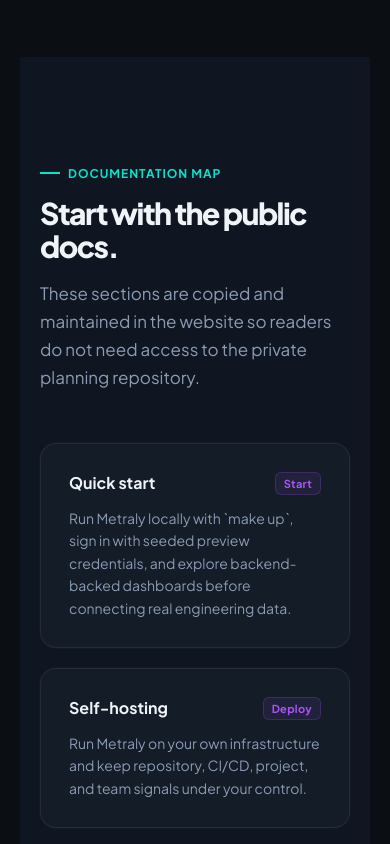
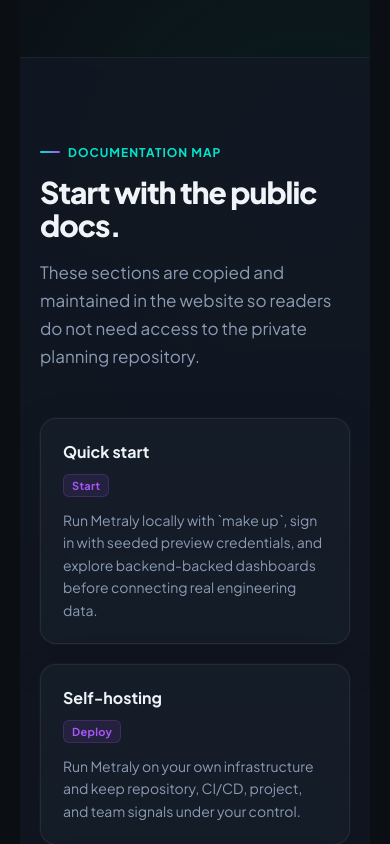
Before and after one commit to getmetraly/website, a Next.js app: page /docs in a window 390 px wide. Shown: the part 1620-2464 px from the top of the page. Built offline with nearby package versions, Linux system fonts and the light colour scheme.

Commit message:
style: add motion hover glow and responsive polish

```diff
--- a/components/ui/primitives.module.css
+++ b/components/ui/primitives.module.css
@@ -1,5 +1,8 @@
 .page {
-  background: var(--bg-base);
+  background:
+    radial-gradient(circle at 20% 0%, color-mix(in srgb, var(--purple) 8%, transparent), transparent 28rem),
+    radial-gradient(circle at 82% 12%, color-mix(in srgb, var(--cyan) 7%, transparent), transparent 24rem),
+    var(--bg-base);
   color: var(--text-primary);
 }
 
@@ -27,17 +30,21 @@
 .section {
   max-width: 1200px;
   margin: 0 auto;
-  padding: 100px 32px;
+  padding: 96px 32px;
+  position: relative;
 }
 
 .sectionSmall {
   max-width: 980px;
   margin: 0 auto;
-  padding: 90px 32px;
+  padding: 88px 32px;
+  position: relative;
 }
 
 .surface {
-  background: color-mix(in srgb, var(--bg-surface) 92%, transparent);
+  background:
+    linear-gradient(180deg, color-mix(in srgb, var(--bg-surface) 88%, transparent), color-mix(in srgb, var(--bg-surface) 96%, transparent));
+  border-block: 1px solid color-mix(in srgb, var(--border) 70%, transparent);
 }
 
 .center {
@@ -47,7 +54,7 @@
 .split {
   display: grid;
   grid-template-columns: repeat(auto-fit, minmax(320px, 1fr));
-  gap: 56px;
+  gap: clamp(32px, 5vw, 56px);
   align-items: center;
 }
 
@@ -71,7 +78,8 @@
 }
 
 .header {
-  margin-bottom: 52px;
+  margin-bottom: 48px;
+  animation: fadeUp 0.5s ease both;
 }
 
 .center .header {
@@ -95,7 +103,8 @@
   content: "";
   width: 20px;
   height: 2px;
-  background: var(--cyan);
+  background: linear-gradient(90deg, var(--cyan), var(--purple));
+  border-radius: 999px;
 }
 
 .title {
@@ -114,29 +123,65 @@
 }
 
 .card {
-  background: color-mix(in srgb, var(--bg-card) 94%, transparent);
+  background:
+    linear-gradient(180deg, color-mix(in srgb, var(--bg-card) 96%, transparent), color-mix(in srgb, var(--bg-card) 88%, transparent));
   border: 1px solid var(--border);
   border-radius: var(--radius-lg);
   padding: 28px;
-  box-shadow: 0 0 0 1px color-mix(in srgb, var(--border) 35%, transparent);
+  box-shadow:
+    0 0 0 1px color-mix(in srgb, var(--border) 35%, transparent),
+    0 18px 52px rgba(0, 0, 0, 0.12);
   backdrop-filter: blur(14px);
+  position: relative;
+  overflow: hidden;
+  animation: fadeUp 0.55s ease both;
+}
+
+.card::before {
+  content: "";
+  position: absolute;
+  inset: 0;
+  background: radial-gradient(circle at 18% 0%, color-mix(in srgb, var(--cyan) 7%, transparent), transparent 42%);
+  opacity: 0;
+  pointer-events: none;
+  transition: opacity 0.24s ease;
 }
 
 .cardLink {
   display: block;
   text-decoration: none;
   color: inherit;
-  transition: border-color 0.2s ease, transform 0.2s ease, background 0.2s ease;
+  transition:
+    border-color 0.22s ease,
+    transform 0.22s ease,
+    background 0.22s ease,
+    box-shadow 0.22s ease;
 }
 
 .cardLink:hover {
-  transform: translateY(-2px);
-  border-color: var(--border-bright);
+  transform: translateY(-3px);
+  border-color: color-mix(in srgb, var(--cyan) 24%, var(--border-bright));
   background: color-mix(in srgb, var(--bg-card-hover) 94%, transparent);
+  box-shadow:
+    0 0 0 1px color-mix(in srgb, var(--cyan) 14%, transparent),
+    0 24px 70px rgba(0, 0, 0, 0.18);
+}
+
+.cardLink:hover::before {
+  opacity: 1;
+}
+
+.cardLink:focus-visible {
+  outline: 2px solid var(--cyan);
+  outline-offset: 4px;
 }
 
 .cardAccent {
   border-color: color-mix(in srgb, var(--purple) 26%, var(--border));
+}
+
+.cardAccent::before {
+  background: radial-gradient(circle at 18% 0%, color-mix(in srgb, var(--purple) 10%, transparent), transparent 42%);
 }
 
 .cardHead {
@@ -145,6 +190,8 @@
   justify-content: space-between;
   gap: 12px;
   margin-bottom: 12px;
+  position: relative;
+  z-index: 1;
 }
 
 .cardTitle {
@@ -157,6 +204,8 @@
   font-size: 14px;
   color: var(--text-secondary);
   line-height: 1.6;
+  position: relative;
+  z-index: 1;
 }
 
 .stack {
@@ -180,6 +229,7 @@
 
 .prose {
   color: var(--text-secondary);
+  animation: fadeUp 0.5s ease both;
 }
 
 .prose h1 {
@@ -199,6 +249,7 @@
   margin-top: 72px;
   margin-bottom: 18px;
   color: var(--text-primary);
+  scroll-margin-top: 88px;
 }
 
 .prose h3 {
@@ -242,15 +293,89 @@
   text-underline-offset: 3px;
 }
 
+.prose a:hover {
+  color: color-mix(in srgb, var(--cyan) 65%, white);
+}
+
 .note,
 .highlight {
   max-width: 820px;
   padding: 22px 24px;
   border-radius: var(--radius-lg);
   border: 1px solid color-mix(in srgb, var(--purple) 28%, var(--border));
-  background: color-mix(in srgb, var(--bg-card) 90%, transparent);
+  background:
+    linear-gradient(180deg, color-mix(in srgb, var(--bg-card) 92%, transparent), color-mix(in srgb, var(--bg-card) 86%, transparent));
   color: var(--text-secondary);
   margin: 28px 0;
+  box-shadow: 0 18px 52px rgba(0, 0, 0, 0.12);
+  animation: fadeUp 0.55s ease both;
+}
+
+.docsLayout {
+  display: grid;
+  grid-template-columns: minmax(180px, 220px) minmax(0, 1fr);
+  gap: 32px;
+  align-items: start;
+}
+
+.docsNav {
+  position: sticky;
+  top: 84px;
+  display: grid;
+  gap: 8px;
+  padding: 16px;
+  border: 1px solid var(--border);
+  border-radius: var(--radius-lg);
+  background: color-mix(in srgb, var(--bg-card) 88%, transparent);
+  backdrop-filter: blur(14px);
+}
+
+.docsNav a {
+  color: var(--text-secondary);
+  text-decoration: none;
+  font-size: 13px;
+  line-height: 1.4;
+  padding: 8px 10px;
+  border-radius: 8px;
+  transition: background 0.18s ease, color 0.18s ease;
+}
+
+.docsNav a:hover,
+.docsNav a:focus-visible {
+  color: var(--text-primary);
+  background: color-mix(in srgb, var(--purple) 12%, transparent);
+}
+
+@keyframes fadeUp {
+  from {
+    opacity: 0;
+    transform: translateY(10px);
+  }
+  to {
+    opacity: 1;
+    transform: translateY(0);
+  }
+}
+
+@media (max-width: 900px) {
+  .section {
+    padding-top: 78px;
+    padding-bottom: 78px;
+  }
+
+  .sectionSmall {
+    padding-top: 72px;
+    padding-bottom: 72px;
+  }
+
+  .docsLayout {
+    grid-template-columns: 1fr;
+  }
+
+  .docsNav {
+    position: static;
+    grid-template-columns: repeat(auto-fit, minmax(140px, 1fr));
+  }
 }
 
 @media (max-width: 700px) {
@@ -265,7 +390,42 @@
     padding-right: 20px;
   }
 
+  .card {
+    padding: 22px;
+  }
+
   .cardHead {
     align-items: flex-start;
+    flex-direction: column;
+  }
+
+  .grid2,
+  .grid3,
+  .grid4 {
+    grid-template-columns: 1fr;
+  }
+
+  .title {
+    letter-spacing: -1px;
   }
 }
+
+@media (prefers-reduced-motion: reduce) {
+  .header,
+  .card,
+  .prose,
+  .note,
+  .highlight {
+    animation: none;
+  }
+
+  .cardLink,
+  .card::before,
+  .docsNav a {
+    transition: none;
+  }
+
+  .cardLink:hover {
+    transform: none;
+  }
+}
```
